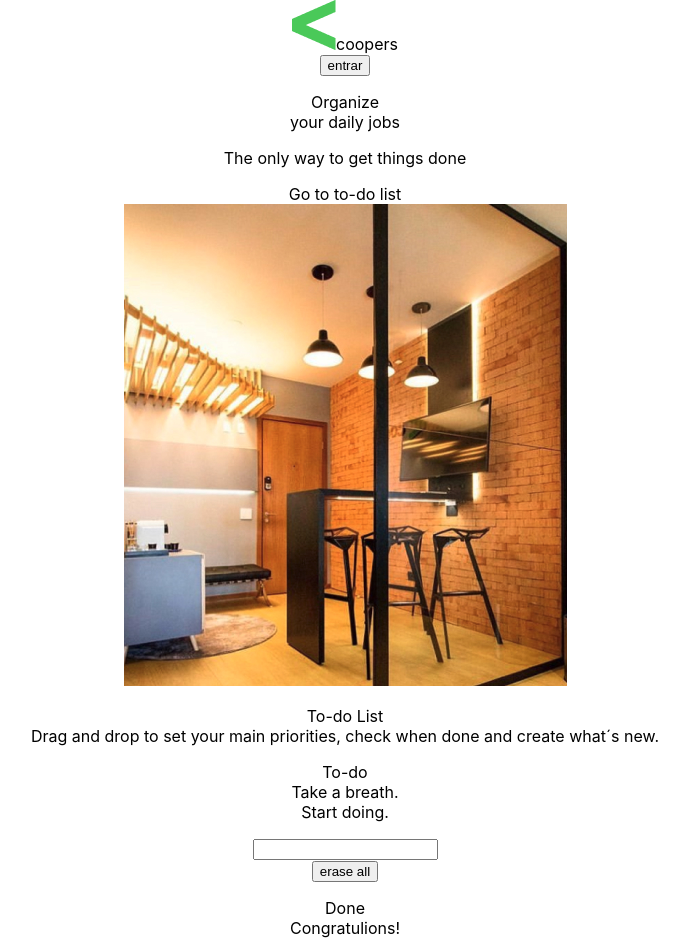
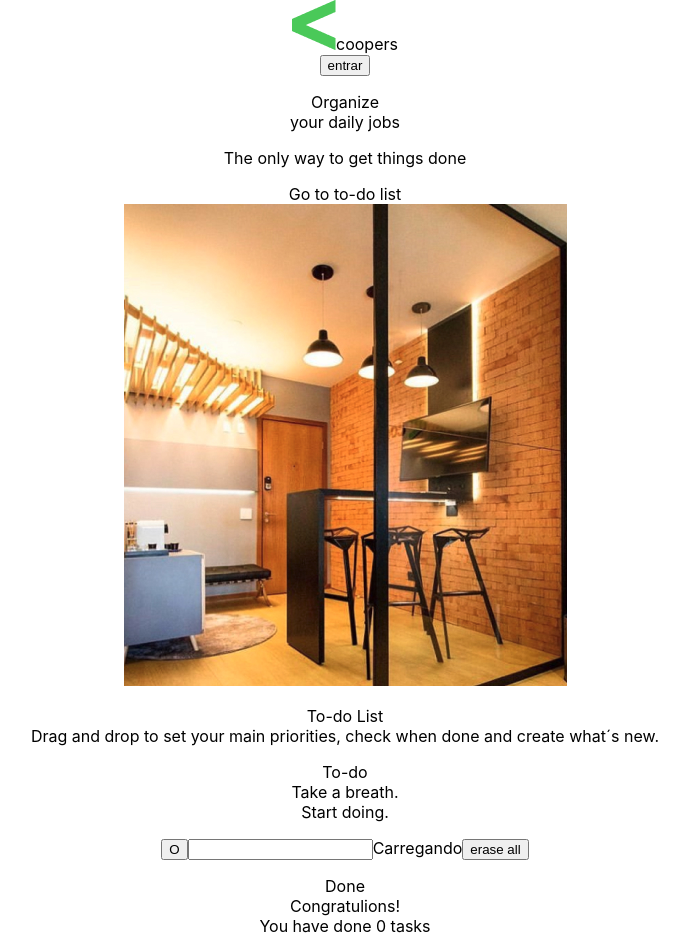
Before and after one commit to JoaopSilvaa/Test-Coopers, a React (Create React App) app: page / in a window 1280 px wide. Shown: the top 940 px of the page, without its empty margins (295-984 px from the left). Built offline with nearby package versions, Linux system fonts and the light colour scheme.

Commit message:
feat: :construction: iniciando lógica da seção todo

```diff
--- a/src/components/DonesCard.jsx
+++ /dev/null
@@ -1,26 +0,0 @@
-import React from 'react';
-
-export default function DonesCard() {
-  return (
-    <div>
-      <p>
-        <span>Done</span>
-        <br />
-        Congratulions!
-        <br />
-        {/* quantidade de items na lista */}
-        You have done 5 tasks
-      </p>
-      <div>
-        <div>
-          {/* lista de dones */}
-        </div>
-        <button
-          type="button"
-        >
-          erase all
-        </button>
-      </div>
-    </div>
-  );
-}
--- /dev/null
+++ b/src/components/DonesList.jsx
@@ -0,0 +1,42 @@
+import React, { useEffect, useState } from 'react';
+import PropTypes from 'prop-types';
+import TodoCard from './TodoCard';
+
+export default function DonesList({ todos, removeTodo }) {
+  const [listTodo, setList] = useState([]);
+  const [loading, setLoading] = useState(true);
+
+  useEffect(() => {
+    setList(todos);
+    setLoading(false);
+  }, [todos]);
+
+  return (
+    <div>
+      <p>
+        <span>Done</span>
+        <br />
+        Congratulions!
+        <br />
+        You have done
+        {' '}
+        { listTodo.length }
+        {' '}
+        tasks
+      </p>
+
+      { !loading ? (
+        listTodo.map((todo, index) => (<TodoCard
+          todo={ todo }
+          key={ index }
+          removeTodo={ removeTodo }
+        />)))
+        : <span>Carregando</span> }
+    </div>
+  );
+}
+
+DonesList.propTypes = {
+  todos: PropTypes.arrayOf.isRequired,
+  removeTodo: PropTypes.func.isRequired,
+};
--- a/src/components/Home.jsx
+++ b/src/components/Home.jsx
@@ -3,13 +3,13 @@ import Footer from './Footer';
 import GetInTouch from './GetInTouch';
 import GoodThings from './GoodThings';
 import Header from './Header';
-import TodoList from './TodoList';
+import Todos from './Todos';
 
 export default function Home() {
   return (
     <main>
       <Header />
-      <TodoList />
+      <Todos />
       <GoodThings />
       <GetInTouch />
       <Footer />
--- a/src/components/TodoCard.jsx
+++ b/src/components/TodoCard.jsx
@@ -1,28 +1,35 @@
 import React from 'react';
+import PropTypes from 'prop-types';
 
-export default function TodoCard() {
+export default function TodoCard({ todo, removeTodo }) {
+  const changeSituation = () => {
+    if (todo.situation === 1) {
+      todo.situation = 0;
+    } else {
+      todo.situation = 1;
+      removeTodo();
+    }
+  };
+
   return (
     <div>
-      <p>
-        <span>To-do</span>
-        <br />
-        Take a breath.
-        <br />
-        Start doing.
-      </p>
-      <div>
-        <input
-          type="text"
-        />
-        <div>
-          {/* lista de todo */}
-        </div>
-        <button
-          type="button"
-        >
-          erase all
-        </button>
-      </div>
+      <button
+        type="button"
+        onClick={ changeSituation }
+      >
+        O
+      </button>
+      <span>{todo.content}</span>
+      <button
+        type="button"
+      >
+        delete
+      </button>
     </div>
   );
 }
+
+TodoCard.propTypes = {
+  todo: PropTypes.objectOf.isRequired,
+  removeTodo: PropTypes.func.isRequired,
+};
--- a/src/components/TodoList.jsx
+++ b/src/components/TodoList.jsx
@@ -1,22 +1,28 @@
-import React from 'react';
-import DonesCard from './DonesCard';
+import React, { useEffect, useState } from 'react';
+import PropTypes from 'prop-types';
 import TodoCard from './TodoCard';
 
-export default function TodoList() {
+export default function TodoList({ todos, removeTodo }) {
+  const [listTodo, setList] = useState([]);
+  const [loading, setLoading] = useState(true);
+
+  useEffect(() => {
+    setList(todos);
+    setLoading(false);
+  }, []);
+
   return (
-    <section>
-      <div>
-        <p>
-          <span>To-do List</span>
-          <br />
-          Drag and drop to set your main priorities, check when
-          done and create what´s new.
-        </p>
-      </div>
-      <div>
-        <TodoCard />
-        <DonesCard />
-      </div>
-    </section>
+    !loading && listTodo.length !== 0 ? (
+      listTodo.map((todo, index) => (<TodoCard
+        todo={ todo }
+        key={ index }
+        removeTodo={ removeTodo }
+      />)))
+      : <span>Carregando</span>
   );
 }
+
+TodoList.propTypes = {
+  todos: PropTypes.arrayOf.isRequired,
+  removeTodo: PropTypes.func.isRequired,
+};
--- a/src/components/Todos.jsx
+++ b/src/components/Todos.jsx
@@ -1,19 +1,20 @@
 import React from 'react';
+import TodosSection from './TodosSection';
 
 export default function Todos() {
   return (
-    <div>
-      <button
-        type="button"
-      >
-        O
-      </button>
-      <span>{}</span>
-      <button
-        type="button"
-      >
-        delete
-      </button>
-    </div>
+    <section>
+      <div>
+        <p>
+          <span>To-do List</span>
+          <br />
+          Drag and drop to set your main priorities, check when
+          done and create what´s new.
+        </p>
+      </div>
+      <div>
+        <TodosSection />
+      </div>
+    </section>
   );
 }
--- /dev/null
+++ b/src/components/TodosSection.jsx
@@ -0,0 +1,74 @@
+import React, { useState, useEffect } from 'react';
+import DonesList from './DonesList';
+import TodoList from './TodoList';
+
+export default function TodosSection() {
+  const [todosNotDone, setTodosNotDone] = useState([]);
+  const [todosDone, setTodosDone] = useState([]);
+  const [Todo, setTodo] = useState('');
+
+  const handleTodo = ({ target: { value } }) => {
+    setTodo(value);
+  };
+
+  const addTodos = () => {
+    const todo = {
+      situation: 0,
+      content: Todo,
+    };
+
+    const listTodos = todosNotDone;
+    listTodos.push(todo);
+    setTodosNotDone(listTodos);
+    setTodo('');
+  };
+
+  const removeTodo = () => {
+    const list = todosNotDone.filter((todo) => todo.situation === 1);
+    console.log(list);
+    const listNotDones = todosNotDone.filter((todo) => todo.situation === 0);
+    console.log(listNotDones);
+    setTodosDone(listNotDones);
+    setTodosDone(list);
+  };
+
+  useEffect(() => {
+    console.log('executou');
+  }, [todosDone]);
+
+  useEffect(() => {
+    console.log('executou');
+  }, [todosNotDone]);
+
+  return (
+    <div>
+      <p>
+        <span>To-do</span>
+        <br />
+        Take a breath.
+        <br />
+        Start doing.
+      </p>
+      <div>
+        <button
+          type="button"
+          onClick={ addTodos }
+        >
+          O
+        </button>
+        <input
+          type="text"
+          onChange={ handleTodo }
+          value={ Todo }
+        />
+        <TodoList todos={ todosNotDone } removeTodo={ removeTodo } />
+        <button
+          type="button"
+        >
+          erase all
+        </button>
+        <DonesList todos={ todosDone } removeTodo={ removeTodo } />
+      </div>
+    </div>
+  );
+}
```
